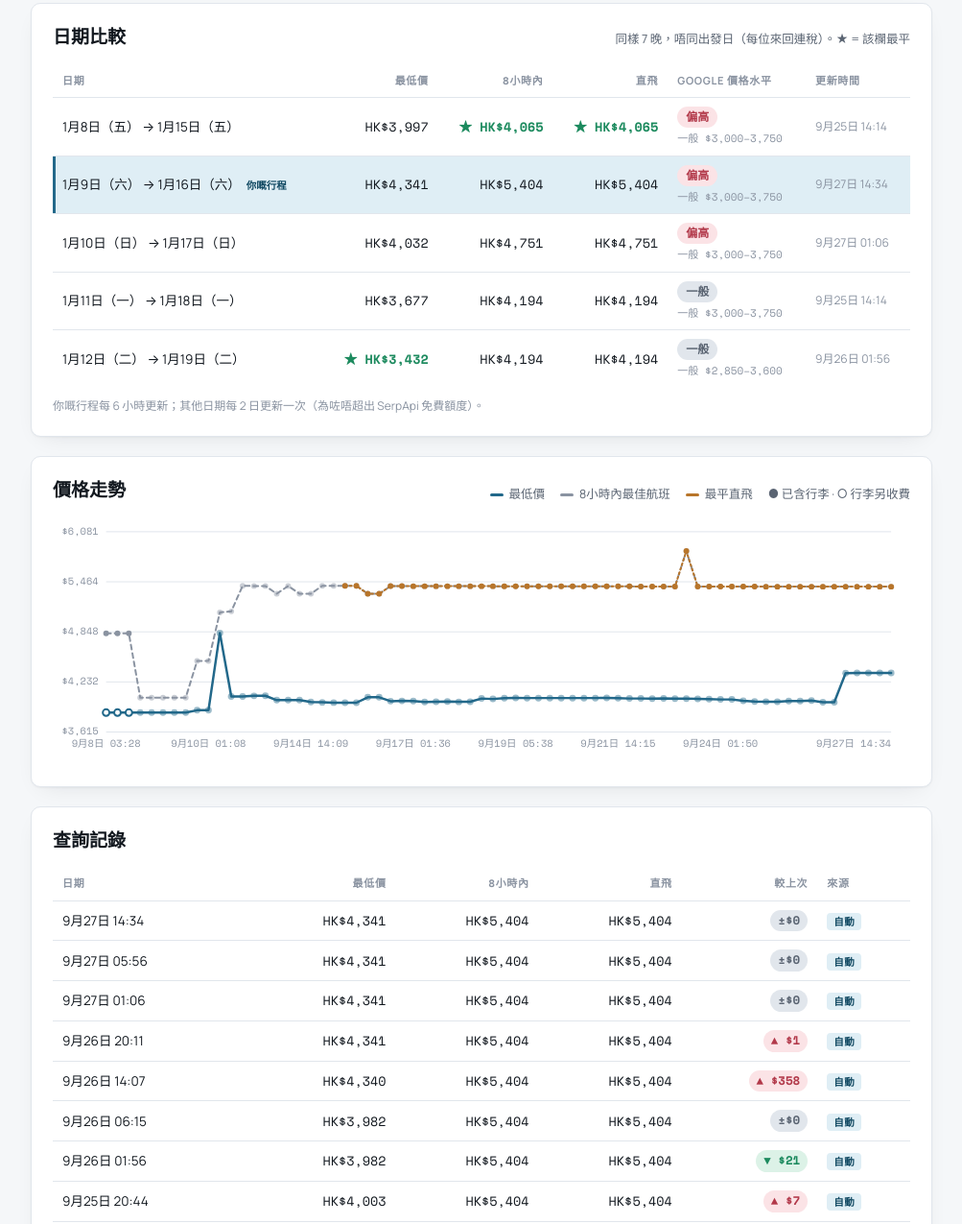
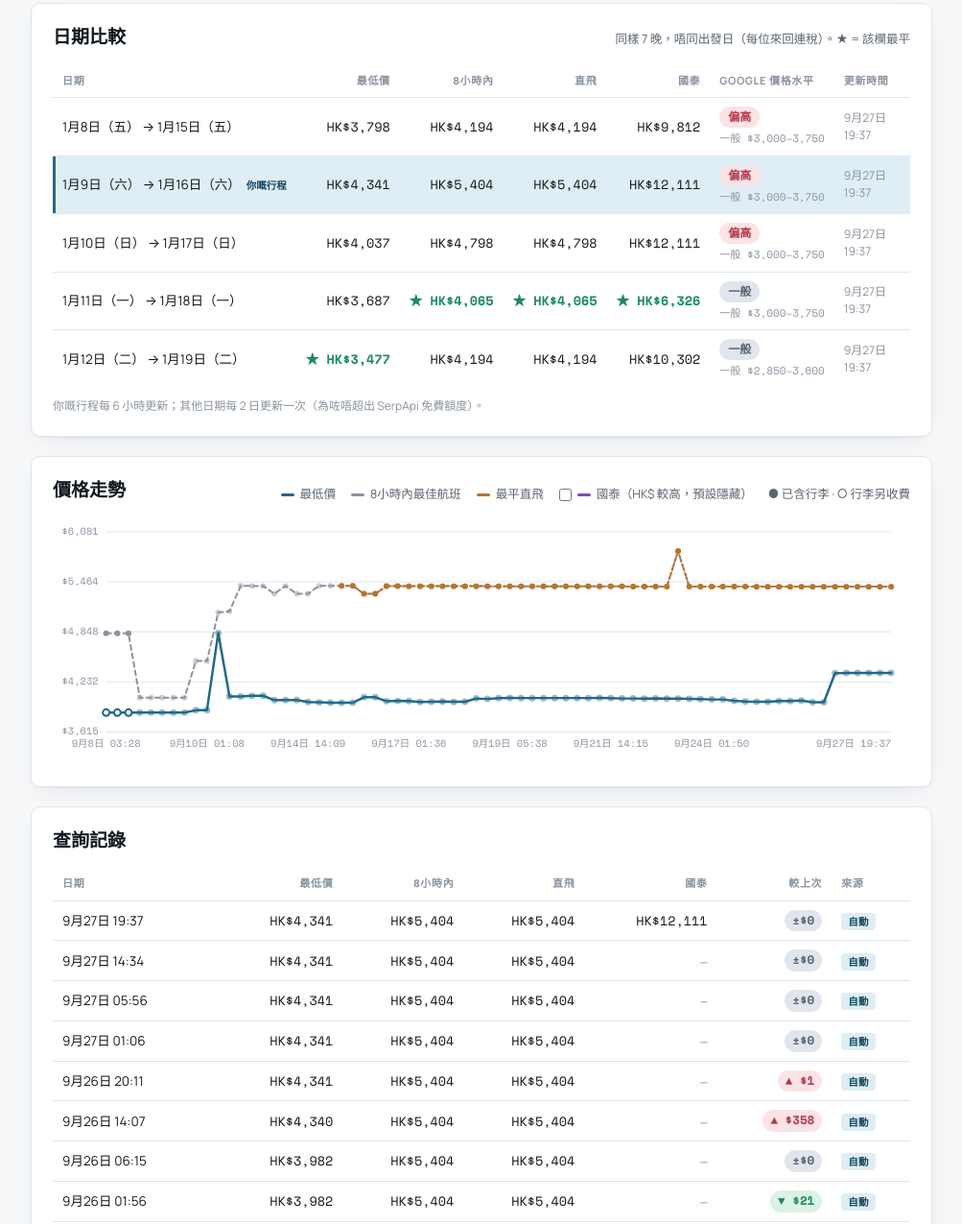
Before and after one commit to mikewhk1122/flighty, a website: page index.html in a window 1280 px wide. Shown: the part 474-1749 px from the top of the page at 96% size, without its empty margins (138-1141 px from the left). Drawn offline with nearby package versions, Linux system fonts and the light colour scheme.

Commit message:
Track the cheapest Cathay Pacific fare as its own column/line
- check-price.mjs + /check Worker: pick the cheapest combo where every
  leg is marketed by Cathay Pacific (e.g. CX580 nonstop) from the same
  SerpApi result, so no extra searches. Stored as 'cathay' for the main
  trip and each alternative date range; shown in the Discord DM and
  /check with flight number + departure time.
- index.html: 國泰 column in the check log and the 日期比較 table
  (starred when cheapest), a Cathay row in the chart hover box, and an
  opt-in Cathay chart line (legend toggle, remembered per browser) since
  at ~HK$10k+ it would flatten the other lines when always drawn.
- Chart: skip the x-axis label just before the right-aligned last one
  by actual distance rather than index count, so they no longer overlap
  as checks accumulate.
- Seeded today's Cathay prices with a live check of all date ranges.

Co-Authored-By: Claude Opus 5.5 <noreply@anthropic.com>
Claude-Session: https://claude.ai/code/session_01Y3mskToPs4e5SvzD1uGUpj

```diff
--- a/data/alt-dates.json
+++ b/data/alt-dates.json
@@ -14,6 +14,19 @@
           3750
         ],
         "note": "Cheapest: Jetstar, 1 stop, ~8h05m. Best <=8h: Hong Kong Airlines, nonstop, ~4h50m. Cheapest nonstop: Hong Kong Airlines, nonstop, ~4h50m."
+      },
+      {
+        "checkedAt": "2026-09-27T11:37:25.632Z",
+        "cheapest": 3798,
+        "reasonable": 4194,
+        "nonstop": 4194,
+        "cathay": 9812,
+        "level": "high",
+        "typicalRange": [
+          3000,
+          3750
+        ],
+        "note": "Cheapest: Jetstar, 1 stop, ~8h05m. Best <=8h: Greater Bay Airlines, nonstop, ~4h35m. Cheapest nonstop: Greater Bay Airlines, nonstop, ~4h35m. Cathay: CX 580 09:10, nonstop, ~4h40m."
       }
     ]
   },
@@ -56,6 +69,19 @@
           3750
         ],
         "note": "Cheapest: Jetstar, 1 stop, ~13h35m. Best <=8h: Hong Kong Airlines, nonstop, ~4h50m. Cheapest nonstop: Hong Kong Airlines, nonstop, ~4h50m."
+      },
+      {
+        "checkedAt": "2026-09-27T11:37:31.001Z",
+        "cheapest": 4037,
+        "reasonable": 4798,
+        "nonstop": 4798,
+        "cathay": 12111,
+        "level": "high",
+        "typicalRange": [
+          3000,
+          3750
+        ],
+        "note": "Cheapest: Jetstar, 1 stop, ~13h35m. Best <=8h: Hong Kong Airlines, nonstop, ~4h50m. Cheapest nonstop: Hong Kong Airlines, nonstop, ~4h50m. Cathay: CX 580 09:10, nonstop, ~4h40m."
       }
     ]
   },
@@ -74,6 +100,19 @@
           3750
         ],
         "note": "Cheapest: Cebu Pacific, 1 stop, ~18h40m. Best <=8h: Greater Bay Airlines, nonstop, ~4h35m. Cheapest nonstop: Greater Bay Airlines, nonstop, ~4h35m."
+      },
+      {
+        "checkedAt": "2026-09-27T11:37:36.855Z",
+        "cheapest": 3687,
+        "reasonable": 4065,
+        "nonstop": 4065,
+        "cathay": 6326,
+        "level": "typical",
+        "typicalRange": [
+          3000,
+          3750
+        ],
+        "note": "Cheapest: Cebu Pacific, 1 stop, ~18h40m. Best <=8h: Hong Kong Airlines, nonstop, ~4h50m. Cheapest nonstop: Hong Kong Airlines, nonstop, ~4h50m. Cathay: CX 580 09:10, nonstop, ~4h40m."
       }
     ]
   },
@@ -116,6 +155,19 @@
           3600
         ],
         "note": "Cheapest: EVA Air, 1 stop, ~15h15m. Best <=8h: Greater Bay Airlines, nonstop, ~4h35m. Cheapest nonstop: Greater Bay Airlines, nonstop, ~4h35m."
+      },
+      {
+        "checkedAt": "2026-09-27T11:37:38.897Z",
+        "cheapest": 3477,
+        "reasonable": 4194,
+        "nonstop": 4194,
+        "cathay": 10302,
+        "level": "typical",
+        "typicalRange": [
+          2850,
+          3600
+        ],
+        "note": "Cheapest: Jetstar, 1 stop, ~17h40m. Best <=8h: Greater Bay Airlines, nonstop, ~4h35m. Cheapest nonstop: Greater Bay Airlines, nonstop, ~4h35m. Cathay: CX 580 09:10, nonstop, ~4h40m."
       }
     ]
   }
--- a/data/prices.json
+++ b/data/prices.json
@@ -728,5 +728,21 @@
     "loggedBy": "Automated check (SerpApi)",
     "loggedAt": "2026-09-27T06:34:52.126Z",
     "note": "Cheapest: Cebu Pacific, 1 stop, ~25h50m. Best <=8h: Greater Bay Airlines, nonstop, ~4h45m. Cheapest nonstop: Greater Bay Airlines, nonstop, ~4h45m."
+  },
+  "2026-09-27T11:37:23.587Z": {
+    "cheapest": 4341,
+    "reasonable": 5404,
+    "nonstop": 5404,
+    "cathay": 12111,
+    "level": "high",
+    "typicalRange": [
+      3000,
+      3750
+    ],
+    "currency": "HKD",
+    "source": "auto",
+    "loggedBy": "Automated check (SerpApi)",
+    "loggedAt": "2026-09-27T11:37:23.587Z",
+    "note": "Cheapest: Cebu Pacific, 1 stop, ~25h50m. Best <=8h: Greater Bay Airlines, nonstop, ~4h45m. Cheapest nonstop: Greater Bay Airlines, nonstop, ~4h45m. Cathay: CX 580 09:10, nonstop, ~4h40m."
   }
 }
--- a/index.html
+++ b/index.html
@@ -22,6 +22,7 @@
     --accent-soft: #dfeef5;
     --accent-soft-ink: #124a63;
     --accent2: #b8752a;
+    --accent3: #7b4fb3;
     --good: #1c8a5e;
     --good-soft: #dcf2e7;
     --bad: #b2394a;
@@ -45,6 +46,7 @@
       --accent-soft: #17323d;
       --accent-soft-ink: #a9dced;
       --accent2: #e3ab5e;
+      --accent3: #b69ae6;
       --good: #4bc491;
       --good-soft: #123526;
       --bad: #e28796;
@@ -68,6 +70,7 @@
     --accent-soft: #17323d;
     --accent-soft-ink: #a9dced;
     --accent2: #e3ab5e;
+    --accent3: #b69ae6;
     --good: #4bc491;
     --good-soft: #123526;
     --bad: #e28796;
@@ -150,6 +153,9 @@
   .swatch.cheap { background: var(--accent); }
   .swatch.reasonable { background: var(--ink-faint); background-image: repeating-linear-gradient(90deg, var(--ink-faint) 0 4px, transparent 4px 7px); }
   .swatch.nonstop { background: var(--accent2); background-image: repeating-linear-gradient(90deg, var(--accent2) 0 2px, transparent 2px 5px); }
+  .swatch.cathay { background: var(--accent3); }
+  .legend label.toggle { display: inline-flex; align-items: center; gap: 6px; cursor: pointer; user-select: none; }
+  .legend label.toggle input { margin: 0; accent-color: var(--accent3); cursor: pointer; }
 
   #chart-wrap { overflow-x: auto; position: relative; }
   svg#chart { touch-action: pan-y; cursor: crosshair; }
@@ -171,6 +177,7 @@
   .line-cheap { fill: none; stroke: var(--accent); stroke-width: 2.5; stroke-linecap: round; stroke-linejoin: round; }
   .line-reasonable { fill: none; stroke: var(--ink-faint); stroke-width: 2; stroke-dasharray: 5 4; stroke-linecap: round; }
   .line-nonstop { fill: none; stroke: var(--accent2); stroke-width: 2; stroke-dasharray: 2 3; stroke-linecap: round; }
+  .line-cathay { fill: none; stroke: var(--accent3); stroke-width: 2; stroke-linecap: round; stroke-linejoin: round; }
   .chart-empty { color: var(--ink-faint); font-size: 13px; padding: 30px 0; text-align: center; }
 
   /* ---------- Table ---------- */
@@ -278,12 +285,13 @@
             <th class="num">最低價</th>
             <th class="num">8小時內</th>
             <th class="num">直飛</th>
+            <th class="num">國泰</th>
             <th>Google 價格水平</th>
             <th>更新時間</th>
           </tr>
         </thead>
         <tbody id="compareBody">
-          <tr><td colspan="6" class="row-note">載入中…</td></tr>
+          <tr><td colspan="7" class="row-note">載入中…</td></tr>
         </tbody>
       </table>
     </div>
@@ -297,6 +305,7 @@
         <span><i class="swatch cheap"></i>最低價</span>
         <span><i class="swatch reasonable"></i>8小時內最佳航班</span>
         <span><i class="swatch nonstop"></i>最平直飛</span>
+        <label class="toggle"><input type="checkbox" id="showCathay"><i class="swatch cathay"></i>國泰（HK$ 較高，預設隱藏）</label>
         <span>● 已含行李 · ○ 行李另收費</span>
       </div>
     </div>
@@ -318,12 +327,13 @@
             <th class="num">最低價</th>
             <th class="num">8小時內</th>
             <th class="num">直飛</th>
+            <th class="num">國泰</th>
             <th class="num">較上次</th>
             <th>來源</th>
           </tr>
         </thead>
         <tbody id="logBody">
-          <tr><td colspan="6" class="row-note">載入中…</td></tr>
+          <tr><td colspan="7" class="row-note">載入中…</td></tr>
         </tbody>
       </table>
     </div>
@@ -424,7 +434,7 @@
     if (latestMain) {
       rows.push({
         outbound: '2027-01-09', ret: '2027-01-16', mine: true,
-        cheapest: latestMain.cheapest, reasonable: latestMain.reasonable, nonstop: latestMain.nonstop,
+        cheapest: latestMain.cheapest, reasonable: latestMain.reasonable, nonstop: latestMain.nonstop, cathay: latestMain.cathay,
         level: latestMain.level, typicalRange: latestMain.typicalRange, checkedAt: latestMain.loggedAt,
       });
     }
@@ -435,6 +445,7 @@
       rows.push({
         outbound: r.outbound, ret: r['return'], mine: false,
         cheapest: h.cheapest, reasonable: h.reasonable, nonstop: h.nonstop != null ? h.nonstop : null,
+        cathay: h.cathay != null ? h.cathay : null,
         level: h.level, typicalRange: h.typicalRange, checkedAt: h.checkedAt,
       });
     });
@@ -442,7 +453,7 @@
 
     var body = document.getElementById('compareBody');
     if (!rows.length) {
-      body.innerHTML = '<tr><td colspan="6" class="row-note">暫時未有資料。</td></tr>';
+      body.innerHTML = '<tr><td colspan="7" class="row-note">暫時未有資料。</td></tr>';
       return;
     }
 
@@ -450,7 +461,7 @@
       var vals = rows.map(function (r) { return r[key]; }).filter(function (v) { return v != null; });
       return vals.length ? Math.min.apply(null, vals) : null;
     }
-    var best = { cheapest: minOf('cheapest'), reasonable: minOf('reasonable'), nonstop: minOf('nonstop') };
+    var best = { cheapest: minOf('cheapest'), reasonable: minOf('reasonable'), nonstop: minOf('nonstop'), cathay: minOf('cathay') };
     function priceCell(r, key) {
       var v = r[key];
       if (v == null) return '<td class="num"><span class="row-note">—</span></td>';
@@ -461,7 +472,7 @@
     body.innerHTML = rows.map(function (r) {
       return '<tr' + (r.mine ? ' class="mine"' : '') + '>' +
         '<td>' + fmtRange(r.outbound, r.ret) + (r.mine ? '<span class="mine-tag">你嘅行程</span>' : '') + '</td>' +
-        priceCell(r, 'cheapest') + priceCell(r, 'reasonable') + priceCell(r, 'nonstop') +
+        priceCell(r, 'cheapest') + priceCell(r, 'reasonable') + priceCell(r, 'nonstop') + priceCell(r, 'cathay') +
         '<td>' + levelPill(r.level, r.typicalRange) + '</td>' +
         '<td class="row-note">' + (r.checkedAt ? fmtDateShort(r.checkedAt) : '—') + '</td>' +
         '</tr>';
@@ -522,7 +533,7 @@
 
     var body = document.getElementById('logBody');
     if (sorted.length === 0) {
-      body.innerHTML = '<tr><td colspan="6" class="row-note">尚未有任何記錄。</td></tr>';
+      body.innerHTML = '<tr><td colspan="7" class="row-note">尚未有任何記錄。</td></tr>';
     } else {
       body.innerHTML = sorted.slice().reverse().map(function (e) {
         var priorIdx = sorted.indexOf(e) - 1;
@@ -539,11 +550,13 @@
           ? '<div class="price-cell">' + fmtHKD.format(e.reasonable) + bagBadge(e.bagReasonable) + '</div>'
           : '<span class="row-note">—</span>';
         var nonstopCell = e.nonstop != null ? fmtHKD.format(e.nonstop) : '<span class="row-note">—</span>';
+        var cathayCell = e.cathay != null ? fmtHKD.format(e.cathay) : '<span class="row-note">—</span>';
         return '<tr>' +
           '<td>' + fmtDateShort(e.date) + '</td>' +
           '<td class="num">' + cheapCell + '</td>' +
           '<td class="num">' + reasonableCell + '</td>' +
           '<td class="num">' + nonstopCell + '</td>' +
+          '<td class="num">' + cathayCell + '</td>' +
           '<td class="num">' + deltaCell + '</td>' +
           '<td>' + srcBadge + '</td>' +
           '</tr>';
@@ -559,7 +572,20 @@
     }
   }
 
+  // Cathay (~HK$10k+) would flatten the other lines if always drawn, so it's
+  // opt-in via the legend toggle (remembered per browser).
+  var lastChartData = [];
+  var cathayToggle = document.getElementById('showCathay');
+  try { cathayToggle.checked = localStorage.getItem('showCathay') === '1'; } catch (e) {}
+  cathayToggle.addEventListener('change', function () {
+    try { localStorage.setItem('showCathay', cathayToggle.checked ? '1' : '0'); } catch (e) {}
+    document.getElementById('chartTip').hidden = true;
+    drawChart(lastChartData);
+  });
+
   function drawChart(sorted) {
+    lastChartData = sorted;
+    var showCathay = cathayToggle.checked;
     var svg = document.getElementById('chart');
     var W = 900, H = 260, padL = 56, padR = 20, padT = 16, padB = 34;
 
@@ -573,6 +599,7 @@
       allVals.push(e.cheapest);
       if (e.reasonable != null) allVals.push(e.reasonable);
       if (e.nonstop != null) allVals.push(e.nonstop);
+      if (showCathay && e.cathay != null) allVals.push(e.cathay);
     });
     var vMin = Math.min.apply(null, allVals);
     var vMax = Math.max.apply(null, allVals);
@@ -599,7 +626,9 @@
     var step = Math.ceil(n / 8);
     sorted.forEach(function (e, i) {
       var isLast = i === n - 1;
-      if (isLast || (i % step === 0 && (n === 1 || n - 1 - i >= step * 0.7))) {
+      // A right-aligned last label is ~80 units wide; a centred one needs
+      // ~40 either side, so keep regular labels at least 125 units clear of it.
+      if (isLast || (i % step === 0 && (n === 1 || x(n - 1) - x(i) >= 125))) {
         var anchor = isLast && n > 1 ? 'end' : 'middle';
         parts.push('<text class="axis-label" x="' + x(i) + '" y="' + (H - padB + 16) + '" text-anchor="' + anchor + '">' + fmtDateShort(e.date) + '</text>');
       }
@@ -619,6 +648,7 @@
     if (n > 1) {
       parts.push('<path class="line-reasonable" d="' + pathFor('reasonable') + '"></path>');
       parts.push('<path class="line-nonstop" d="' + pathFor('nonstop') + '"></path>');
+      if (showCathay) parts.push('<path class="line-cathay" d="' + pathFor('cathay') + '"></path>');
       parts.push('<path class="line-cheap" d="' + pathFor('cheapest') + '"></path>');
     }
 
@@ -639,12 +669,15 @@
       if (e.nonstop != null) {
         parts.push('<circle cx="' + x(i) + '" cy="' + y(e.nonstop) + '" r="3" fill="var(--accent2)"></circle>');
       }
+      if (showCathay && e.cathay != null) {
+        parts.push('<circle cx="' + x(i) + '" cy="' + y(e.cathay) + '" r="3" fill="var(--accent3)"></circle>');
+      }
     });
 
     parts.push('<g id="hoverDots" visibility="hidden"></g>');
     svg.innerHTML = parts.join('');
 
-    attachChartHover(svg, sorted, { W: W, padL: padL, padR: padR, x: x, y: y, n: n });
+    attachChartHover(svg, sorted, { W: W, padL: padL, padR: padR, x: x, y: y, n: n, showCathay: showCathay });
   }
 
   // "2026年9月25日（四）14:14" in Hong Kong time.
@@ -693,6 +726,7 @@
       var big = '<circle cx="' + cx + '" cy="' + g.y(e.cheapest) + '" r="5.5" fill="var(--accent)" stroke="var(--surface)" stroke-width="2"></circle>';
       if (e.reasonable != null) big += '<circle cx="' + cx + '" cy="' + g.y(e.reasonable) + '" r="4.5" fill="var(--ink-faint)" stroke="var(--surface)" stroke-width="2"></circle>';
       if (e.nonstop != null) big += '<circle cx="' + cx + '" cy="' + g.y(e.nonstop) + '" r="4.5" fill="var(--accent2)" stroke="var(--surface)" stroke-width="2"></circle>';
+      if (g.showCathay && e.cathay != null) big += '<circle cx="' + cx + '" cy="' + g.y(e.cathay) + '" r="4.5" fill="var(--accent3)" stroke="var(--surface)" stroke-width="2"></circle>';
       dots.innerHTML = big;
       dots.setAttribute('visibility', 'visible');
 
@@ -709,6 +743,7 @@
         row('cheap', '最低價', e.cheapest) +
         row('reasonable', '8小時內', e.reasonable) +
         row('nonstop', '直飛', e.nonstop) +
+        row('cathay', '國泰', e.cathay) +
         ((delta || e.level) ? '<div class="tip-foot"><span>' + (delta ? '較上次 ' + delta : '') + '</span>' +
           (e.level ? levelPill(e.level) : '') + '</div>' : '');
       tip.hidden = false;
@@ -725,7 +760,18 @@
     svg.onpointermove = function (ev) { show(ev.clientX); };
     svg.onpointerdown = function (ev) { show(ev.clientX); };
     svg.onpointerleave = function (ev) { if (ev.pointerType === 'mouse') hide(); };
-    document.addEventListener('pointerdown', function (ev) { if (!svg.contains(ev.target)) hide(); });
+    // The chart is redrawn when the Cathay toggle changes; register the
+    // tap-outside-to-close handler only once.
+    if (!attachChartHover.outsideBound) {
+      attachChartHover.outsideBound = true;
+      document.addEventListener('pointerdown', function (ev) {
+        if (!document.getElementById('chart').contains(ev.target)) {
+          document.getElementById('chartTip').hidden = true;
+          var l = document.getElementById('hoverLine'); if (l) l.setAttribute('visibility', 'hidden');
+          var d = document.getElementById('hoverDots'); if (d) d.setAttribute('visibility', 'hidden');
+        }
+      });
+    }
   }
 
   function getJSON(url) {
@@ -749,6 +795,7 @@
           cheapest: d.cheapest,
           reasonable: d.reasonable != null ? d.reasonable : null,
           nonstop: d.nonstop != null ? d.nonstop : null,
+          cathay: d.cathay != null ? d.cathay : null,
           bagCheap: d.bagCheap || null,
           bagReasonable: d.bagReasonable || null,
           level: d.level || null,
```
Also changed, not shown: discord-bot/src/index.mjs (+18 -0 lines), scripts/check-price.mjs (+34 -7 lines), README.md.
